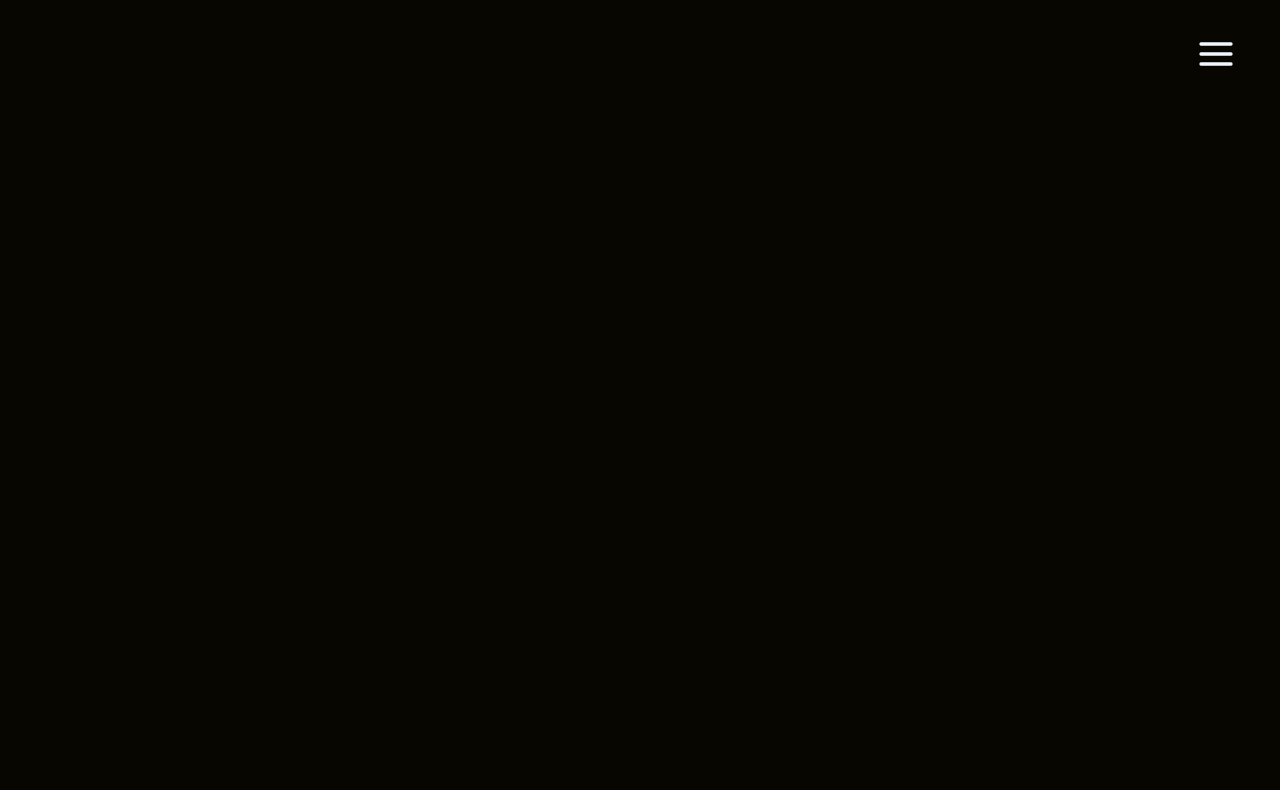
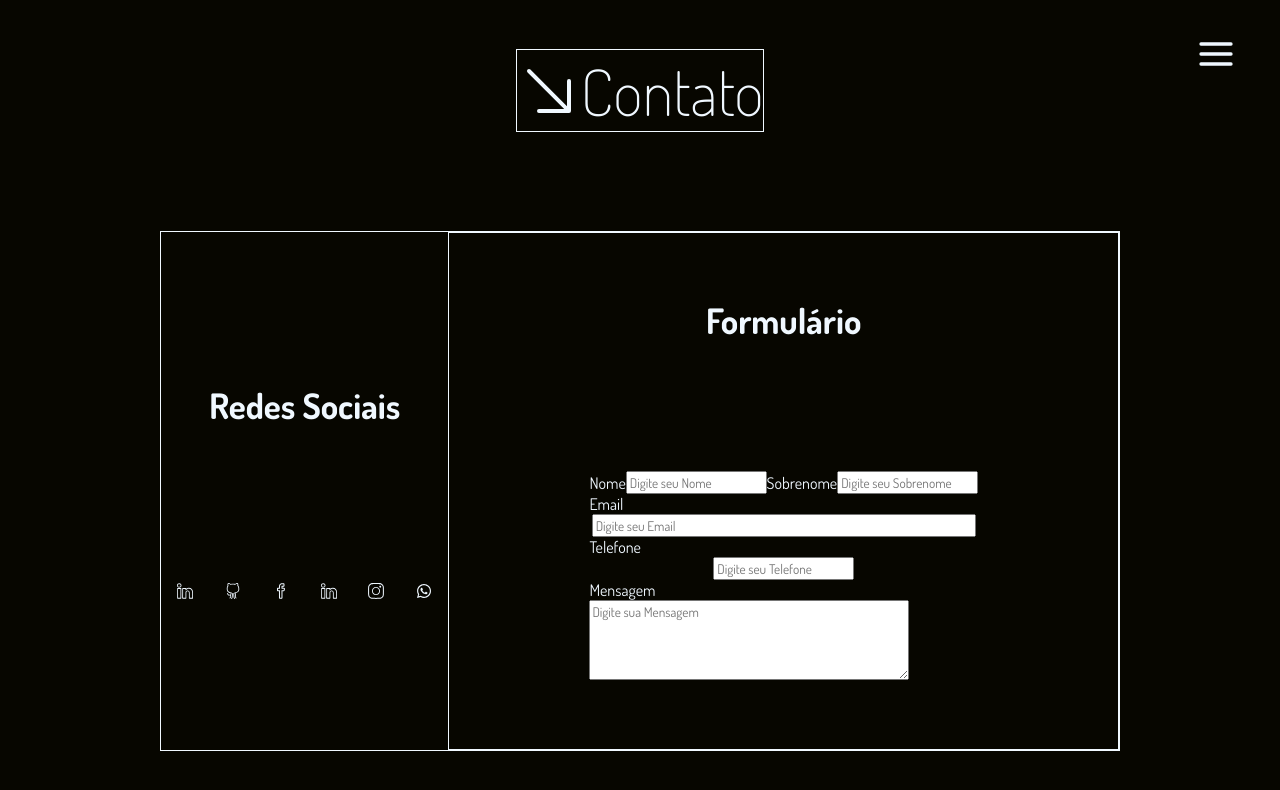
Before and after one commit to AndersonAPinto/react-portfolioPro, a React (Create React App) app: page /contact in a window 1280 px wide. Before the commit this address had no page. Shown: the top 790 px of the page. Built offline with nearby package versions, Linux system fonts and the light colour scheme; a web font is replaced by a local one.

Commit message:
update contato

```diff
--- a/src/App.js
+++ b/src/App.js
@@ -1,6 +1,7 @@
 import Dropdown from './components/Layout/Dropdown.jsx';
-import NavBar from './components/Layout/NavBar.jsx';
+import Experience from './components/Pages/Experience.jsx';
 import AboutMe from './components/Pages/AboutMe.jsx';
+import Contact from './components/Pages/Contact.jsx';
 import Home from './components/Pages/Home.jsx';
 import {BrowserRouter as Router, Routes, Route} from 'react-router-dom';
 
@@ -11,6 +12,8 @@ function App() {
         <Routes>
           <Route path="/" element={<Home />} />
           <Route path="/aboutme" element={<AboutMe />} />
+          <Route path="/contact" element={<Contact />} />
+          <Route path="/experience" element={<Experience />} />
         </Routes>
       </Router>
     )
--- a/src/components/Layout/Dropdown.jsx
+++ b/src/components/Layout/Dropdown.jsx
@@ -36,7 +36,7 @@ function Dropdown() {
                         <li><Link to={'/'} >Início</Link></li>
                         <li><Link to={'/aboutme'} >Sobre mim</Link></li>
                         <li><Link to={'/contact'}>Contato</Link></li>
-                        <li><Link to={'/works'}>Tabalhos</Link></li>
+                        <li><Link to={'/experience'}>Experiências</Link></li>
                     </ul>
 
                 </nav>
--- a/src/components/Pages/AboutMe.jsx
+++ b/src/components/Pages/AboutMe.jsx
@@ -6,17 +6,18 @@ import './aboutme.css'
 function AboutMe() {
     return (
         <div className="container__AboutMe">
-
-             <h1> <HiArrowDownRight /> Sobre mim</h1>
+            <div className="title">
+                <h1><HiArrowDownRight />Sobre mim </h1>
+            </div>
 
             <div className="container_texts">
                 <div className="picture_div">
-                    <img src={Photo} style={{borderRadius:'40%', marginTop:'41px'}}/>
+                    <img src={Photo} style={{ borderRadius: '40%', marginTop: '41px' }} />
                 </div>
                 <div className="text_div">
-                    <h4 style={{marginBottom:'5px', color:'#C68107'}}>Anderson Pinto</h4>
-                    <h2 style={{marginBottom:'5px', }}>Desenvolvedor Frontend</h2>
-                    <p style={{color:'#272727', marginBottom:'10px'}}>
+                    <h4 style={{ marginBottom: '5px', color: '#C68107' }}>Anderson Pinto</h4>
+                    <h2 style={{ marginBottom: '5px', }}>Desenvolvedor Frontend</h2>
+                    <p style={{ color: '#474747', marginBottom: '10px' }}>
                         Sou desenvolvedor frontend, especializado em criar interfaces intuitivas e envolventes com React e Angular.js. Apaixonado por design e acessibilidade digital, busco inovar em experiências de usuário que são tanto funcionais quanto visualmente atrativas. Mantenho-me atualizado com as últimas tendências, explorando tecnologias emergentes e contribuindo para projetos de código aberto.
                     </p>
                     <button className="btn_aboutme">Entre em contato</button>
--- /dev/null
+++ b/src/components/Pages/Contact.jsx
@@ -0,0 +1,44 @@
+import React from "react";
+import { HiArrowDownRight } from "react-icons/hi2";
+import { SlSocialGithub, SlSocialFacebook, SlSocialLinkedin, SlSocialInstagram } from "react-icons/sl";
+import { FaWhatsapp } from "react-icons/fa";
+
+import './contact.css';
+
+function Contact() {
+    return (
+        <div className="container__Contact">
+            <div className="title_contact">
+                <h1> <HiArrowDownRight /> Contato</h1>
+            </div>
+            <div className="div_icons">
+                <div className="icons_contact">
+                    <h2 style={{ fontSize: '35px' }}>Redes Sociais</h2>
+                    <p><SlSocialLinkedin /><SlSocialGithub /><SlSocialFacebook /><SlSocialLinkedin /><SlSocialInstagram /><FaWhatsapp /></p>
+                </div>
+                <div className="text_contact">
+                    <h2 style={{ fontSize: '35px' }}>Formulário</h2>
+                    <div className="set_input">
+                        <div className="set_form">
+                            <label>Nome</label>
+                            <br/>
+                            <input placeholder="Digite seu Nome" required />
+                            <label>Sobrenome</label>
+                            <br/>
+                            <input placeholder="Digite seu Sobrenome" />
+                        </div>
+                        <label>Email</label>
+                        <input style={{width:'30vw'}} placeholder="Digite seu Email" required />
+                        <label>Telefone</label>
+                        <input placeholder="Digite seu Telefone" />
+                        <label>Mensagem</label>
+                        <br/>
+                        <textarea style={{ width: '25vw', height: '10vh' }} placeholder="Digite sua Mensagem" />
+                    </div>
+                </div>
+
+            </div>
+        </div>
+    )
+}
+export default Contact
--- /dev/null
+++ b/src/components/Pages/Experience.jsx
@@ -0,0 +1,17 @@
+import React from "react";
+import { HiArrowDownRight } from "react-icons/hi2";
+import './experience.css';
+
+function Experience() {
+    return (
+        <>
+            <div className="container__Experience">
+                <h1> <HiArrowDownRight/>Experiências</h1>
+            </div>
+            <div>
+                <h5>Certificados</h5>
+            </div>
+        </>
+    )
+}
+export default Experience
--- a/src/components/Pages/aboutme.css
+++ b/src/components/Pages/aboutme.css
@@ -1,10 +1,9 @@
 .container__AboutMe{
-    display:flex;
+    display: flex;
     flex-direction: column;
-    background-color: #070600;
     width: 100%;
     height: 100vh;
-    left: 0;
+
 }
 .container__AboutMe h1{
     font-family: "Dosis", sans-serif;
@@ -13,7 +12,10 @@
     font-style: normal;
     font-size: 4em;
     display: flex;
-
+}
+.title{
+    display: flex;
+    align-items: start;
 }
 .container_texts{
     display: flex;
@@ -32,10 +34,9 @@
     background-image: radial-gradient(circle, #000000, #C68107);
 }
 .text_div{
-    width: 50%;
+    width: 40%;
     text-align: justify;
     font-size: 1.5em;
-
 }
 .btn_aboutme{
     padding: 10px 20px;
--- /dev/null
+++ b/src/components/Pages/contact.css
@@ -0,0 +1,57 @@
+.container__Contact{
+    display:flex;
+    flex-direction: column;
+    height: 100vh;
+}
+.title_contact h1{
+    font-family: "Dosis", sans-serif;
+    font-optical-sizing: auto;
+    font-weight: 200;
+    font-style: normal;
+    font-size: 4em;
+    display: flex;
+    justify-content: end;
+    border: 1px solid;
+
+}
+.div_icons{
+    display: flex;
+    flex-direction: row;
+    width: 75%;
+    height: 65vh;
+    border: 1px solid;
+    margin: auto;
+    padding:0;
+}
+.icons_contact{
+    margin: 0;
+    padding: 0;
+    display: flex;
+    flex-direction: column;
+    width: 30%;
+
+}
+.icons_contact h2{
+    margin-bottom: 5px;
+}
+.icons_contact p{
+    display: flex;
+    width: 100%;
+    justify-content: space-between;
+}
+.text_contact{
+    display: flex;
+    flex-direction: column;
+    width: 70%;
+    height: 100%;
+    border: 1px solid;
+
+}
+.set_input input{
+    display: flex;
+    flex-direction: column;
+    width: 11vw;
+}
+.set_form{
+    display: flex;
+}
```
Also changed, not shown: src/components/Pages/experience.css (added).
